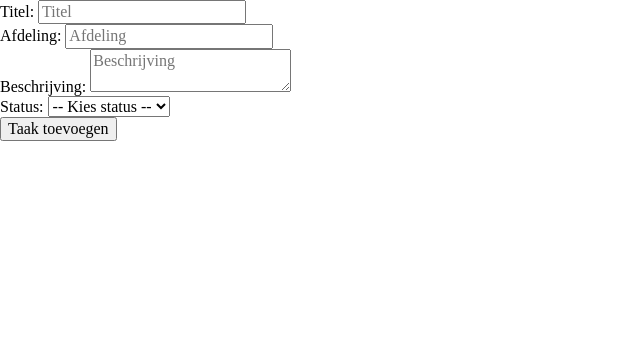
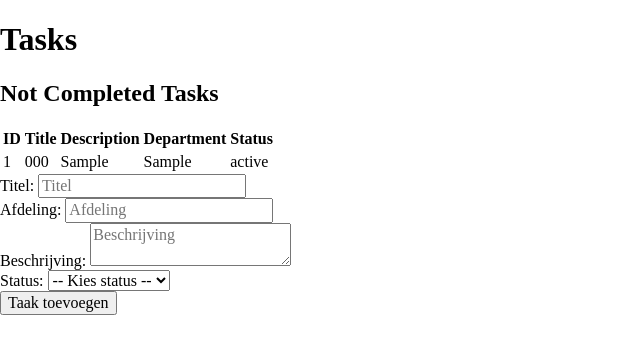
Before and after one commit to curio-studenten/b3-2025-p1-curiodev2, a PHP site: page / in a window 1280 px wide. Shown: the top 354 px of the page, without its empty margins (0-640 px from the left). Run offline with PHP 8.4, Linux system fonts and the light colour scheme; tables that the repository leaves empty or names only in its code hold one stand-in row (values such as "Sample post"); data that the repository does not hold is empty; a stand-in replaces the project's code that opens the database connection.

Commit message:
1.2a klaar
overzicht van niet gemaakte taken.

```diff
--- a/backend/taskController.php
+++ b/backend/taskController.php
@@ -34,17 +34,20 @@ function getIncompleteTasks() {
 }
 
 //2. Query
-$query = "INSERT INTO taken (title, beschrijving, afdeling, status)
-VALUES (:title, :beschrijving, :afdeling, :status)";
+$query = "INSERT INTO taken (titel, beschrijving, afdeling, status)
+VALUES (:titel, :beschrijving, :afdeling, :status)";
 
 //3. Prepare
 $statement = $conn->prepare($query);
-$statement->execute([
+if ($_SERVER['REQUEST_METHOD'] === 'POST') {
+    $statement->execute([
     ":titel" => $titel,
     ":beschrijving" => $beschrijving,
     ":afdeling" => $afdeling,
     ":status" => $status,
 ]);
+}
+
 
 // header('Location: ../../../task/create.php?msg=Taak aangemaakt')
 ?>
--- a/task/create.php
+++ b/task/create.php
@@ -13,8 +13,8 @@
             <input type="hidden" name="action" value="create">
 
             <div class="Taken">
-                <label for="title">Titel:</label>
-                <input type="text" id="title" name="title" placeholder="Titel" required>
+                <label for="titel">Titel:</label>
+                <input type="text" id="titel" name="titel" placeholder="Titel" required>
             </div>
 
             <div class="Taken">
--- a/task/index.php
+++ b/task/index.php
@@ -8,11 +8,11 @@
 
 <body>
     <?php
-    // require_once __DIR__ . '/../backend/taskController.php';
+    require_once __DIR__ . '/../backend/taskController.php';
 
-    // Gebruik de functie uit de controller om taken op te halen
-    //$tasks = getIncompleteTasks();
+    require_once 'notdone.php';
     ?>
+
 
     <?php require_once 'create.php'; ?>
     <div class="container">
--- /dev/null
+++ b/task/notdone.php
@@ -0,0 +1,30 @@
+    <?php $incompleteTasks = getIncompleteTasks();
+    ?>
+
+    <div class="container">
+        <h1>Tasks</h1>
+
+        <h2>Not Completed Tasks</h2>
+        <table>
+            <thead>
+                <tr>
+                    <th>ID</th>
+                    <th>Title</th>
+                    <th>Description</th>
+                    <th>Department</th>
+                    <th>Status</th>
+                </tr>
+            </thead>
+            <tbody>
+                <?php foreach ($incompleteTasks as $task): ?>
+                    <tr>
+                        <td><?= $task['id'] ?></td>
+                        <td><?= $task['titel'] ?></td>
+                        <td><?= $task['beschrijving'] ?></td>
+                        <td><?= $task['afdeling'] ?></td>
+                        <td><?= $task['status'] ?></td>
+                    </tr>
+                <?php endforeach; ?>
+            </tbody>
+        </table>
+    </div>
```
